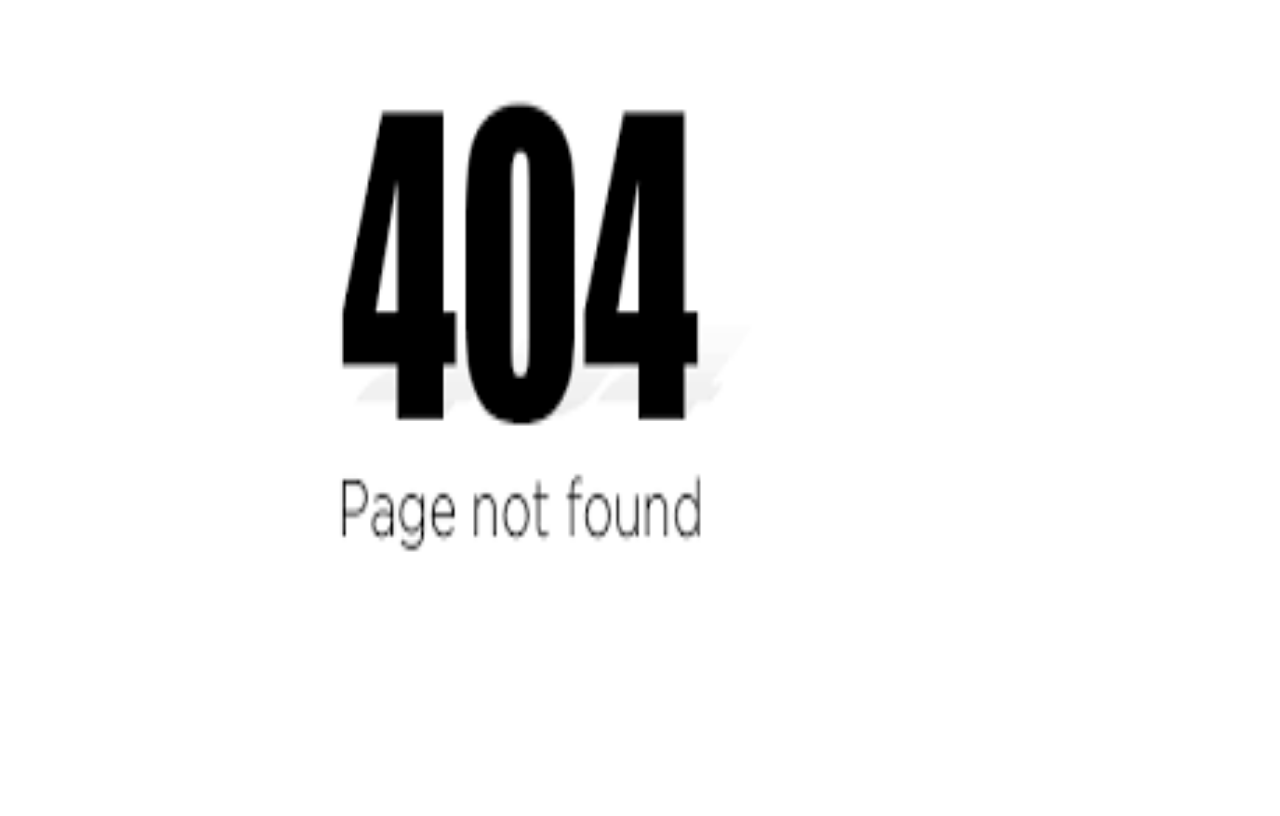
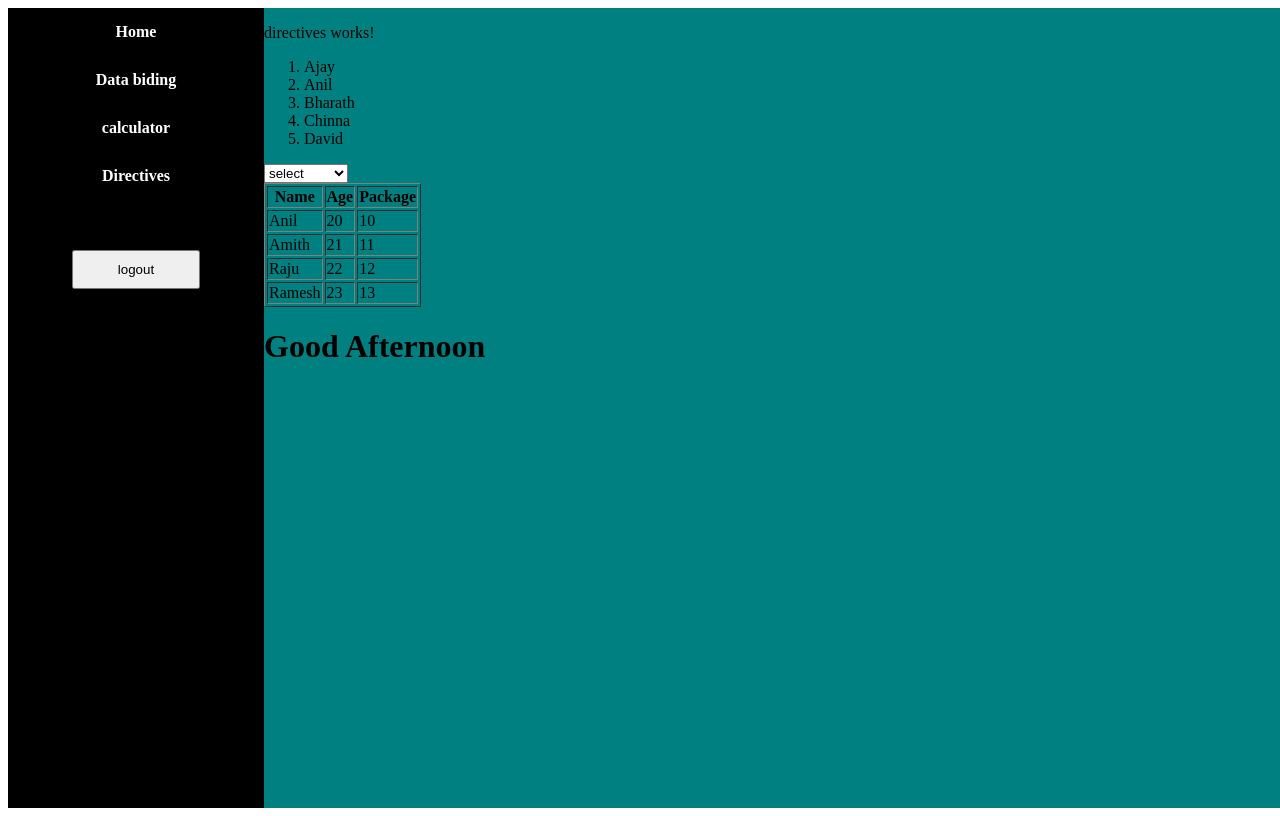
Before and after one commit to trainandhire/my-app3, an Angular app: page /dashboard/directives in a window 1280 px wide. Built offline with nearby package versions, Linux system fonts and the light colour scheme.

Commit message:
ngfor, ngif complted.

```diff
--- a/src/app/app-routing.module.ts
+++ b/src/app/app-routing.module.ts
@@ -3,6 +3,7 @@ import { RouterModule, Routes } from '@angular/router';
 import { CalculatorComponent } from './calculator/calculator.component';
 import { DashboardComponent } from './dashboard/dashboard.component';
 import { DataBindingComponent } from './data-binding/data-binding.component';
+import { DirectivesComponent } from './directives/directives.component';
 import { HomeComponent } from './home/home.component';
 import { LoginComponent } from './login/login.component';
 import { PagenotfoundComponent } from './pagenotfound/pagenotfound.component';
@@ -12,7 +13,8 @@ const routes: Routes = [
   {path:'dashboard', component: DashboardComponent, children:[
     {path:'home', component: HomeComponent},
     {path:'calculator', component: CalculatorComponent},
-    {path:'data-binding', component: DataBindingComponent}
+    {path:'data-binding', component: DataBindingComponent},
+    {path:'directives', component: DirectivesComponent}
   ]},
   {path:'',component:LoginComponent},
   {path:'**',component:PagenotfoundComponent}
--- a/src/app/app.module.ts
+++ b/src/app/app.module.ts
@@ -10,6 +10,7 @@ import { HomeComponent } from './home/home.component';
 import { CalculatorComponent } from './calculator/calculator.component';
 import { DataBindingComponent } from './data-binding/data-binding.component';
 import { FormsModule } from '@angular/forms';
+import { DirectivesComponent } from './directives/directives.component';
 
 @NgModule({
   declarations: [
@@ -20,6 +21,7 @@ import { FormsModule } from '@angular/forms';
     HomeComponent,
     CalculatorComponent,
     DataBindingComponent,
+    DirectivesComponent,
   ],
   imports: [
     BrowserModule,
--- a/src/app/dashboard/dashboard.component.html
+++ b/src/app/dashboard/dashboard.component.html
@@ -1,7 +1,9 @@
 <div class="parent">
     <div class="left">
         <h4 routerLink="home">Home</h4>
+        <h4 routerLink="data-binding">Data biding</h4>
         <h4 routerLink="calculator">calculator</h4>
+        <h4 routerLink="directives">Directives</h4>
         <button routerLink="/login" class="logout-button">logout</button>
     </div>
     <div class="right">
--- /dev/null
+++ b/src/app/directives/directives.component.html
@@ -0,0 +1,31 @@
+<p>directives works!</p>
+
+<ol>
+    <li *ngFor="let name of names">{{name}}</li>
+</ol>
+
+<select name="" id="" >
+    <option>select</option>
+    <option *ngFor="let state of states">{{state}}</option>
+</select>
+
+<table border="1">
+    <thead>
+        <tr>
+            <th>Name</th>
+            <th>Age</th>
+            <th>Package</th>
+        </tr>
+    </thead>
+    <tbody>
+        <tr *ngFor="let user of users">
+            <td>{{user.name}}</td>
+            <td>{{user.age}}</td>
+            <td>{{user.package}}</td>
+        </tr>
+    </tbody>
+</table>
+
+<h1 *ngIf="time>0&&time<12">Good Morning</h1>
+<h1 *ngIf="time>13&&time<20">Good Afternoon</h1>
+<h1 *ngIf="time>20&&time<24">Good Night</h1>
--- /dev/null
+++ b/src/app/directives/directives.component.ts
@@ -0,0 +1,28 @@
+import { Component, OnInit } from '@angular/core';
+
+@Component({
+  selector: 'app-directives',
+  templateUrl: './directives.component.html',
+  styleUrls: ['./directives.component.css']
+})
+export class DirectivesComponent implements OnInit {
+
+  public names:string[] = ['Ajay','Anil','Bharath','Chinna','David'];
+
+  public states:string[] = ['Telangana','Andhra','Tamilnadu','kerala'];
+
+  public users:any = [
+    {name:'Anil',age:20,package:10},
+    {name:'Amith',age:21,package:11},
+    {name:'Raju',age:22,package:12},
+    {name:'Ramesh',age:23,package:13},
+  ];
+
+  public time:number = 14;
+
+  constructor() { }
+
+  ngOnInit(): void {
+  }
+
+}
```
Also changed, not shown: src/app/calculator/calculator.component.html (+27 -0 lines), src/app/directives/directives.component.css (added), 1 other file (tests, documents, lock files or other folders).
